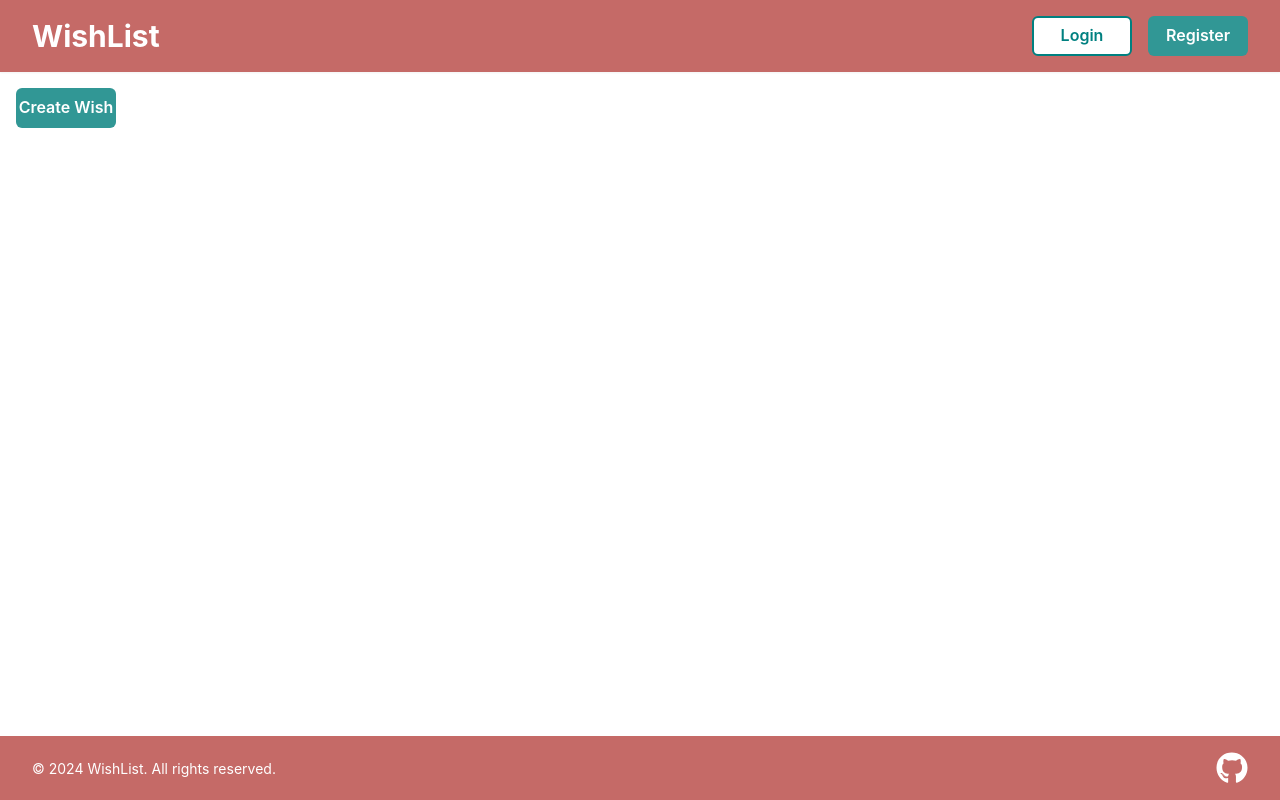
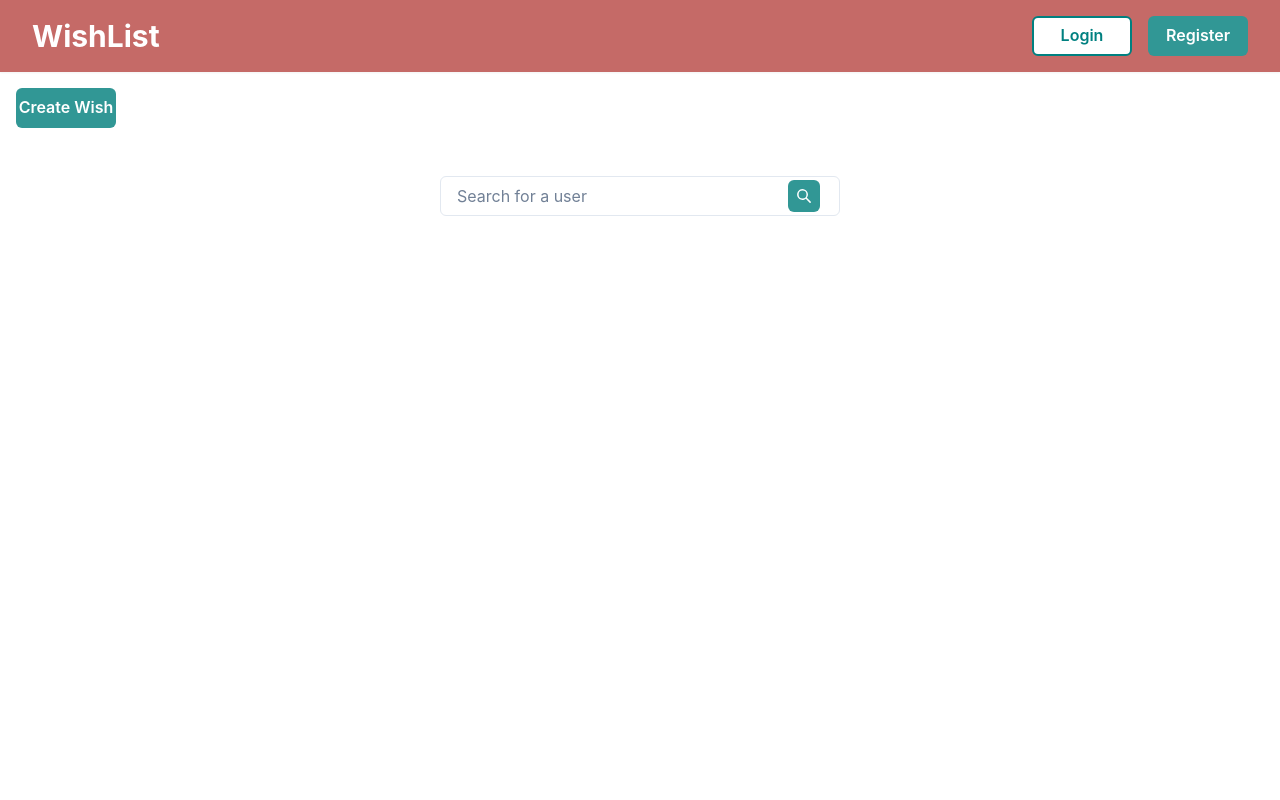
Before and after one commit to MuzzDead/WishList-UI, a Next.js app in the folder wishlist/: page / in a window 1280 px wide. Shown: the top 800 px of the page. Built offline with nearby package versions, Linux system fonts and the light colour scheme.

Commit message:
Added search Users

```diff
--- a/wishlist/app/components/Register.jsx
+++ b/wishlist/app/components/Register.jsx
@@ -117,7 +117,6 @@ export default function RegistrationPage() {
                 <Checkbox value={rememberMe} onChange={(e) => setRememberMe(e.target.checked)}>
                   Remember me
                 </Checkbox>
-                <Link color={"blue.400"}>Forgot password?</Link>
               </Stack>
               <Button
                 bg={"blue.400"}
--- /dev/null
+++ b/wishlist/app/components/SerchUser.jsx
@@ -0,0 +1,128 @@
+"use client";
+
+import React, { useState } from 'react';
+import {
+  Box,
+  Input,
+  VStack,
+  List,
+  ListItem,
+  Text,
+  Flex,
+  InputGroup,
+  InputRightElement,
+  IconButton,
+  Image,
+} from '@chakra-ui/react';
+import { SearchIcon, CloseIcon } from '@chakra-ui/icons';
+
+const SearchUser = () => {
+  const [searchTerm, setSearchTerm] = useState('');
+  const [userOptions, setUserOptions] = useState([]);
+
+  // Mock function to simulate API call
+  const fetchUsers = (term) => {
+    const mockUsers = [
+      'John Doe',
+      'Jane Smith',
+      'Alice Johnson',
+      'Bob Williams',
+      'Charlie Brown',
+    ].filter(user => user.toLowerCase().includes(term.toLowerCase()));
+
+    setUserOptions(mockUsers);
+  };
+
+  const handleInputChange = (e) => {
+    const term = e.target.value;
+    setSearchTerm(term);
+    if (term.length > 0) {
+      fetchUsers(term);
+    } else {
+      setUserOptions([]);
+    }
+  };
+
+  const handleSearch = () => {
+    if (searchTerm.length > 0) {
+      fetchUsers(searchTerm);
+    }
+  };
+
+  const handleClear = () => {
+    setSearchTerm('');
+    setUserOptions([]);
+  };
+
+  return (
+    <Flex justify="center" align="flex-start" minHeight="100vh" pt={8}>
+      <Box width="400px">
+        <VStack spacing={4}>
+          <InputGroup size="md">
+            <Input
+              pr="4.5rem"
+              placeholder="Search for a user"
+              value={searchTerm}
+              onChange={handleInputChange}
+            />
+            <InputRightElement width="4.5rem">
+              {searchTerm && (
+                <IconButton
+                  icon={<CloseIcon />}
+                  size="sm"
+                  onClick={handleClear}
+                  mr={1}
+                  aria-label="Clear search"
+                />
+              )}
+              <IconButton
+                icon={<SearchIcon />}
+                size="sm"
+                onClick={handleSearch}
+                colorScheme="teal"
+                aria-label="Search"
+              />
+            </InputRightElement>
+          </InputGroup>
+          {userOptions.length > 0 && (
+            <List spacing={2} width="100%" bg="white" borderRadius="md" boxShadow="md" p={2}>
+              {userOptions.map((user, index) => (
+                <ListItem
+                  key={index}
+                  p={2}
+                  _hover={{ bg: 'gray.100' }}
+                  cursor="pointer"
+                  display="flex"
+                  alignItems="center"
+                >
+                  <Box
+                    width="32px"
+                    height="32px"
+                    borderRadius="full"
+                    bg="gray.300"
+                    mr={2}
+                    display="flex"
+                    alignItems="center"
+                    justifyContent="center"
+                    overflow="hidden"
+                  >
+                    <Image
+                      src="https://cdn-icons-png.flaticon.com/512/6596/6596121.png"
+                      alt="User avatar"
+                      width="100%"
+                      height="100%"
+                      objectFit="cover"
+                    />
+                  </Box>
+                  <Text>{user}</Text>
+                </ListItem>
+              ))}
+            </List>
+          )}
+        </VStack>
+      </Box>
+    </Flex>
+  );
+};
+
+export default SearchUser;
--- a/wishlist/app/page.js
+++ b/wishlist/app/page.js
@@ -5,6 +5,7 @@ import Header from "./components/Header";
 import Footer from "./components/Footer";
 import UserPage from "./components/UserPage";
 import Link from 'next/link';
+import SearchUser from "./components/SerchUser";
 
 
 const mockWishes = [
@@ -42,6 +43,7 @@ export default function Home() {
         </Button>
       </Link>
 
+      <SearchUser />
     </Box>
   );
 }
```
